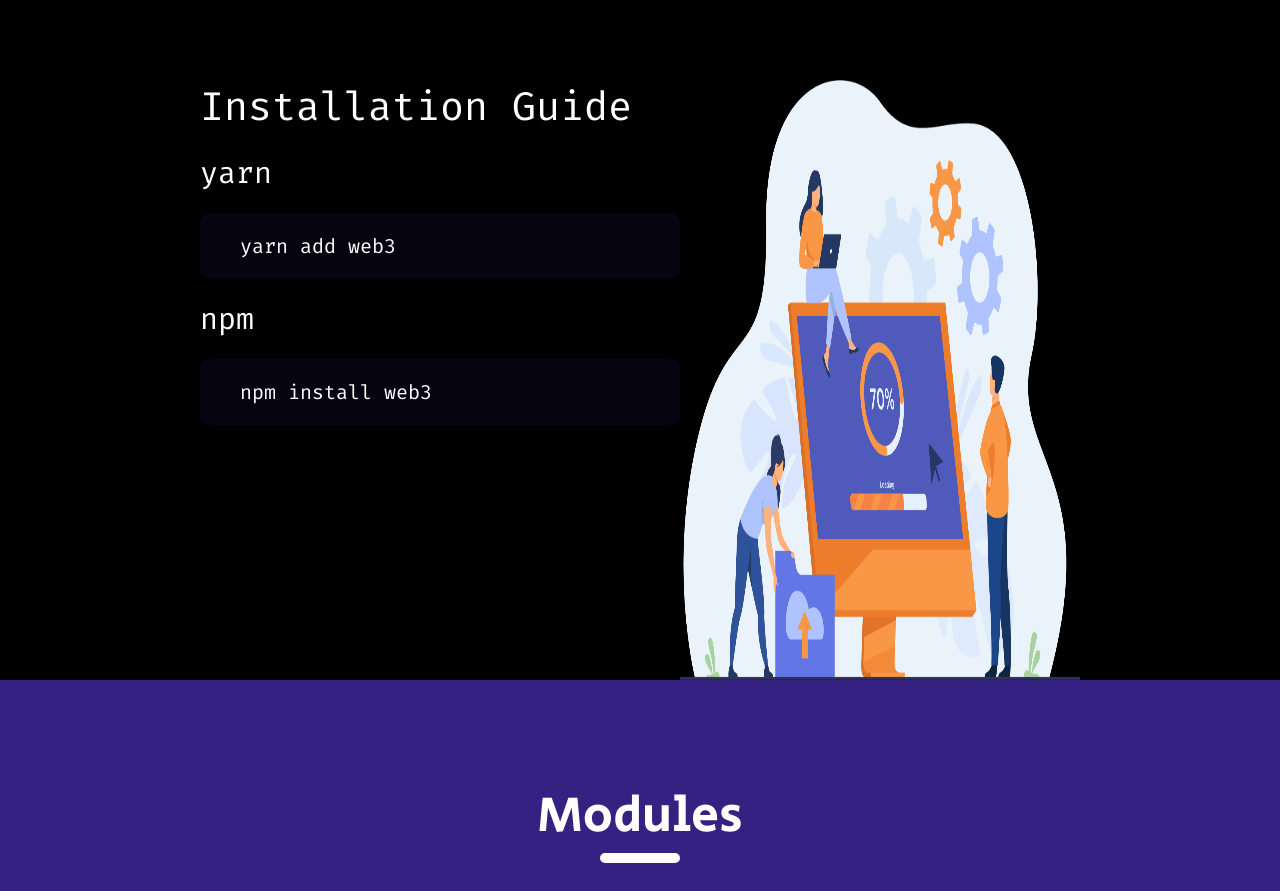
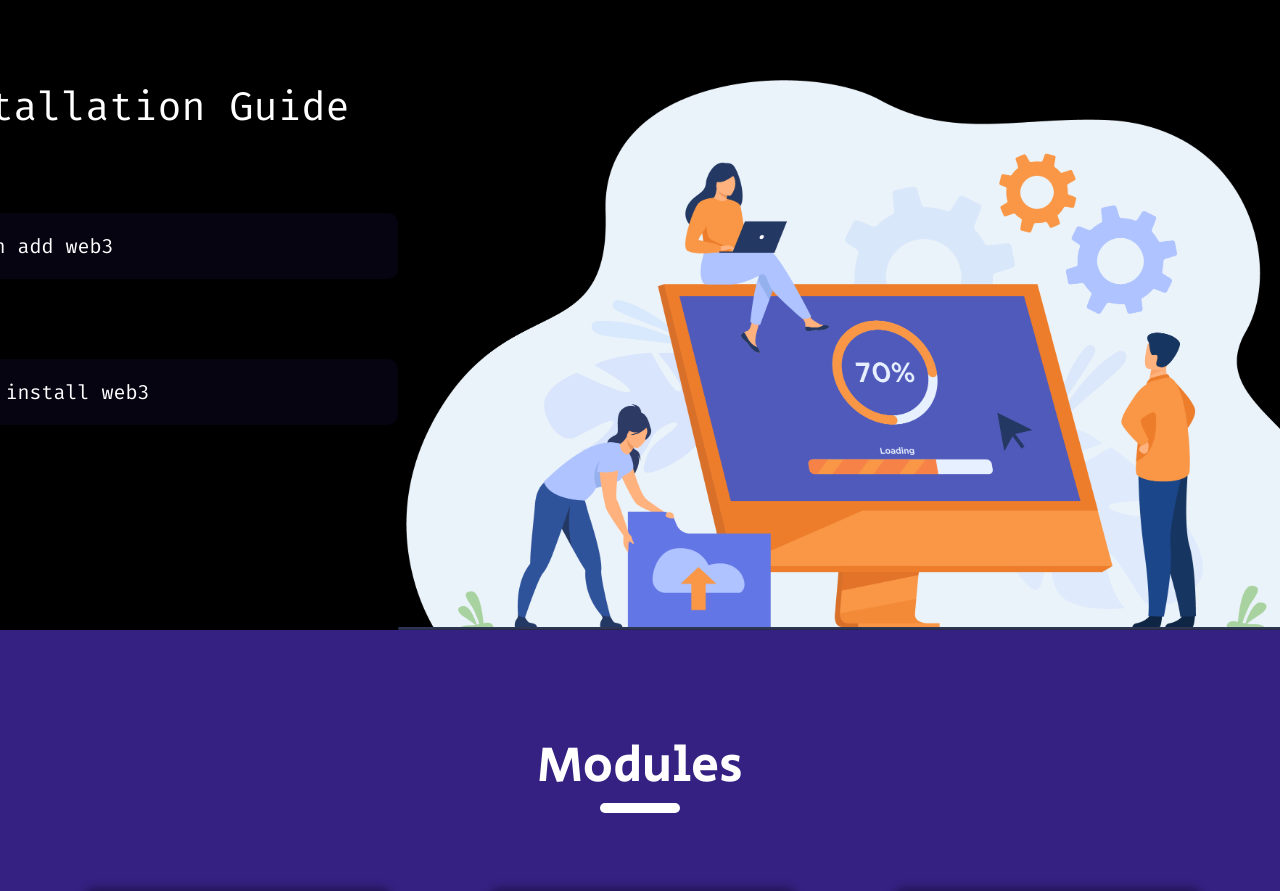
Before and after one commit to angel112/web3, a Next.js app: page / in a window 1280 px wide. Shown: the part 1440-2331 px from the top of the page. Built offline with nearby package versions, Linux system fonts and the light colour scheme.

Commit message:
Installation Guide

```diff
--- a/src/containers/HomeComp/index.tsx
+++ b/src/containers/HomeComp/index.tsx
@@ -101,7 +101,6 @@ const HomeComp = () => {
                     <Box>
                         <Box
                             fontSize={{ mobileXs: "2.4rem", tabletMd: "4rem" }}
-
                         >
                             Installation Guide
                         </Box>
@@ -110,7 +109,7 @@ const HomeComp = () => {
                             flexDirection="column"
                             fontSize={{ mobileXs: "1.6rem", tabletMd: "3rem" }}
                             fontWeight="400"
-                            justifyContent={{ mobileXs: "flex-start", tabletMd: "space-between" }}
+                            justifyContent={{ mobileXs: "flex-start", tabletMd: "flex-end" }}
                         >
                             <Box mt={{ mobileXs: "1rem", tabletMd: "2rem" }}>
                                 yarn
@@ -145,9 +144,8 @@ const HomeComp = () => {
                     <Box
                         as="img"
                         src="/install.png"
-                        height={{ mobileXs: "auto", tabletMd: "60rem" }}
-                        width={{ mobileXs: "40rem", tabletMd: "wuto" }}
-
+                        height={{ mobileXs: "auto", tabletMd: "55rem" }}
+                        width={{ mobileXs: "40rem", tabletMd: "auto" }}
                     />
                 </Box>
             </InstallGuide>
```
